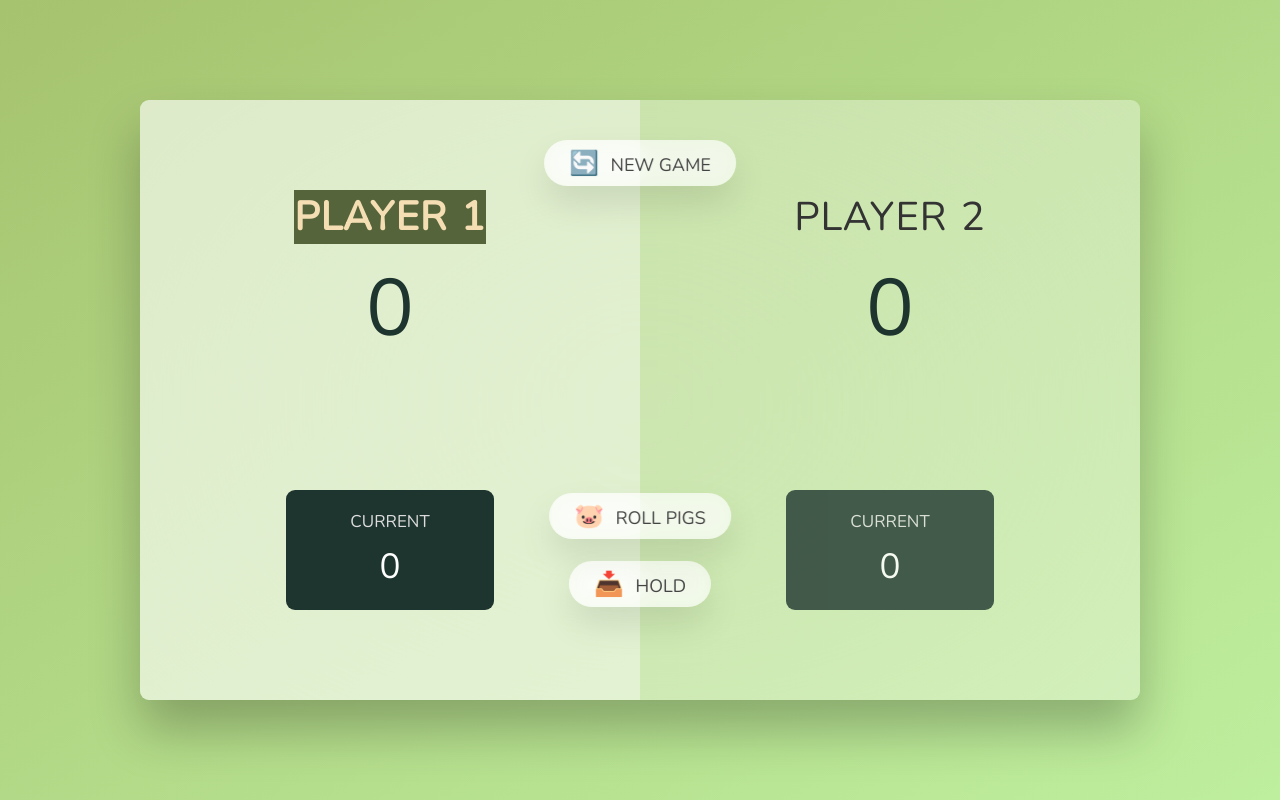
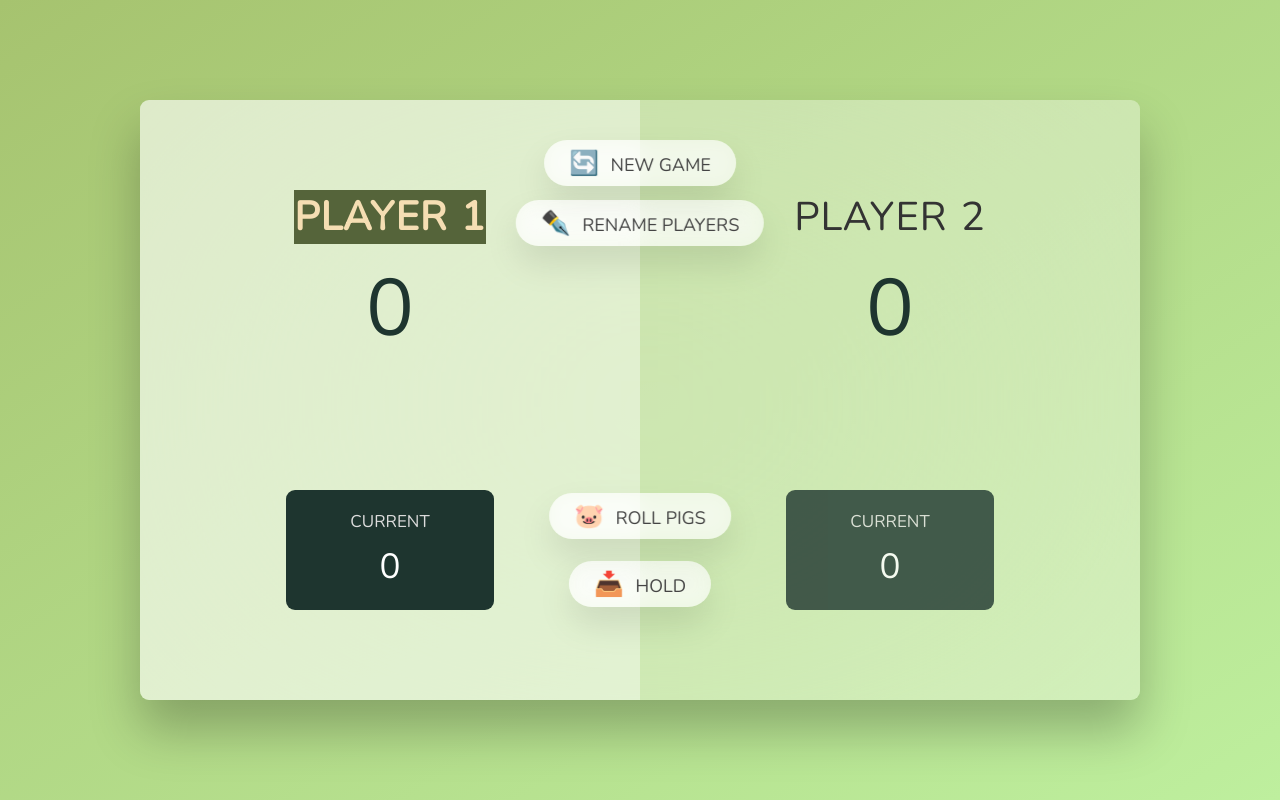
Before and after one commit to emoltz/Dice_Game, a plain HTML site: page index.html in a window 1280 px wide. Drawn offline with nearby package versions, Linux system fonts and the light colour scheme.

Commit message:
pigs added

```diff
--- a/index.html
+++ b/index.html
@@ -28,7 +28,7 @@
 
     <img src="images/dice-5.png" alt="Playing dice" class="pigs " />
     <button class="btn btn--new">🔄 New game</button>
-<!--    <button class="btn btn&#45;&#45;rename">🔄 Name Players</button>-->
+    <button class="btn btn--rename">✒️ Rename Players</button>
     <button class="btn btn--roll">🐷 Roll pigs</button>
     <button class="btn btn--hold">📥 Hold</button>
 </main>
--- a/script.js
+++ b/script.js
@@ -27,6 +27,7 @@ let currentScore;
 const newGameButton = document.querySelector('.btn--new');
 const rollButton = document.querySelector('.btn--roll');
 const holdButton = document.querySelector('.btn--hold');
+const renamePlayersButton = document.querySelector('.btn--rename');
 
 //______________Dice/Pigs
 const diceElement = document.querySelector('.pigs');
@@ -146,6 +147,9 @@ function hold() {
 newGameButton.addEventListener('click', init);
 rollButton.addEventListener('click', rollDice);
 holdButton.addEventListener('click', hold);
+renamePlayersButton.addEventListener('click',function(){
+
+})
 
 
 //______________MAIN:
--- a/style.css
+++ b/style.css
@@ -132,6 +132,9 @@ main {
 .btn--new {
     top: 4rem;
 }
+.btn--rename{
+    top: 10rem;
+}
 .btn--roll {
     top: 39.3rem;
 }
```
